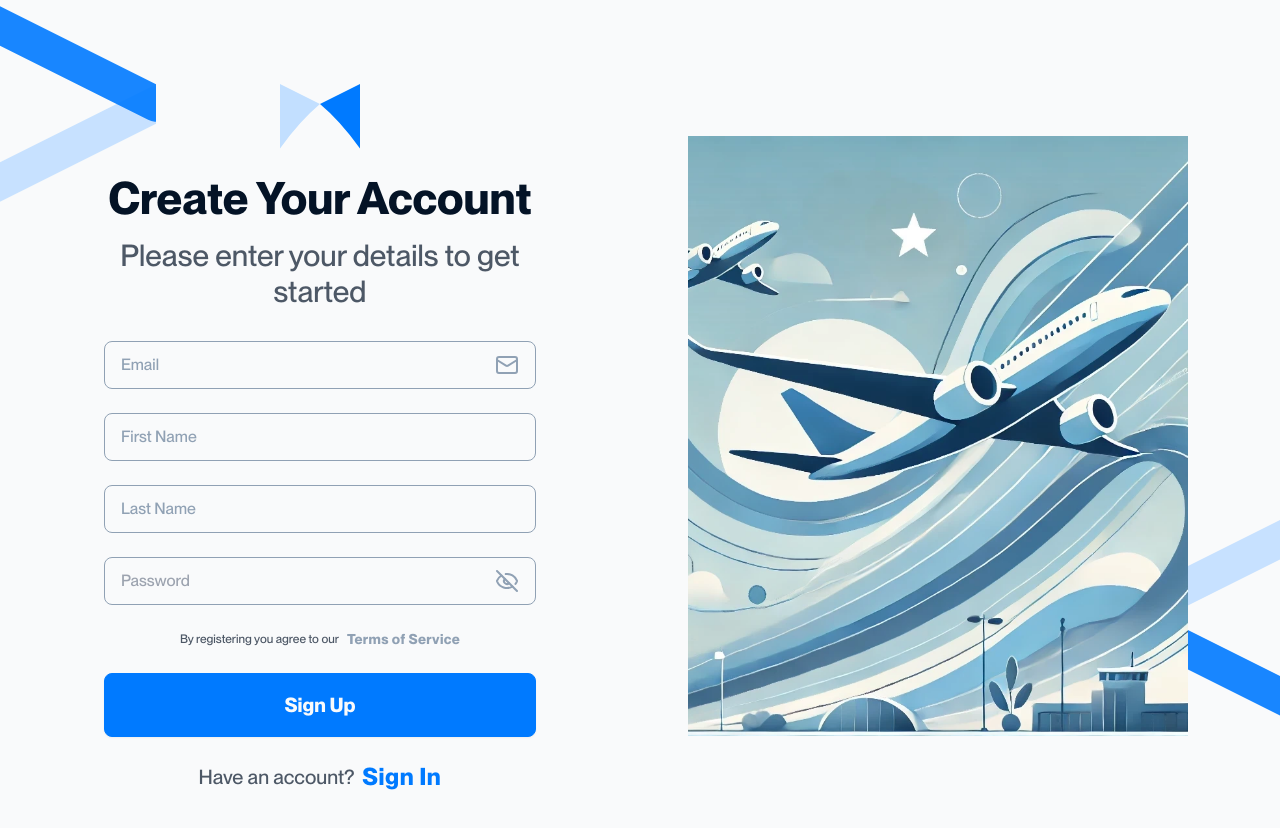
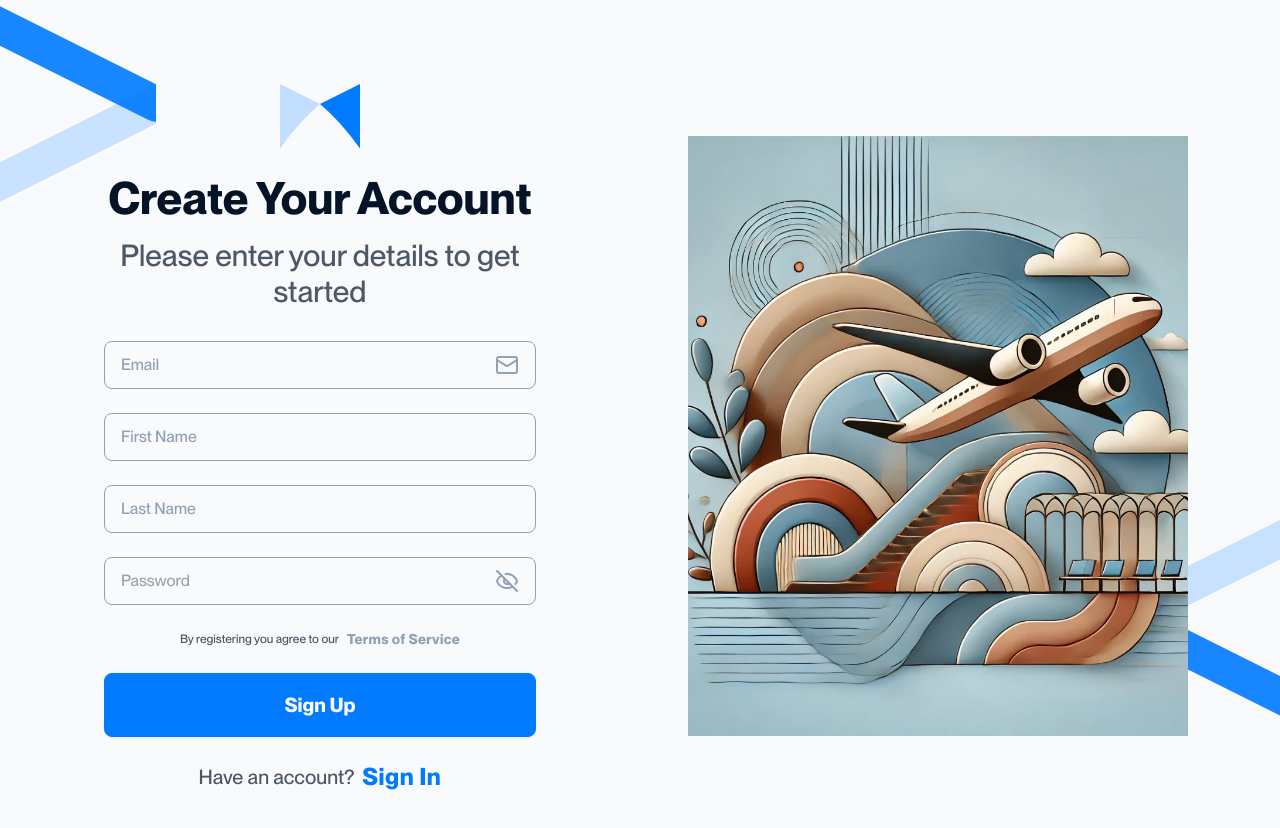
Before and after one commit to LofftApp/crew-swaps-web, a React (Vite) app: page /signup in a window 1280 px wide. Shown: the top 828 px of the page. Built offline with nearby package versions, Linux system fonts and the light colour scheme.

Commit message:
changed signUp image

```diff
--- a/src/components/SignUpImage.tsx
+++ b/src/components/SignUpImage.tsx
@@ -1,10 +1,10 @@
-import image2 from "../assets/illustration/illustration-2.png";
+import image3 from "../assets/illustration/illustration-3.png";
 
 function SignUpImage() {
   return (
     <div className="hidden p-0 text-center text-base text-base-content/70 xs:text-lg md:p-12 lg:block xl:p-12">
       <img
-        src={image2}
+        src={image3}
         alt="signup-image"
         data-testid="signup-image"
         className="h-[600px] w-[500px] object-cover object-center 2xl:h-[700px] 2xl:w-[600px]"
```
Also changed, not shown: src/assets/illustration/illustration-3.png (added).
